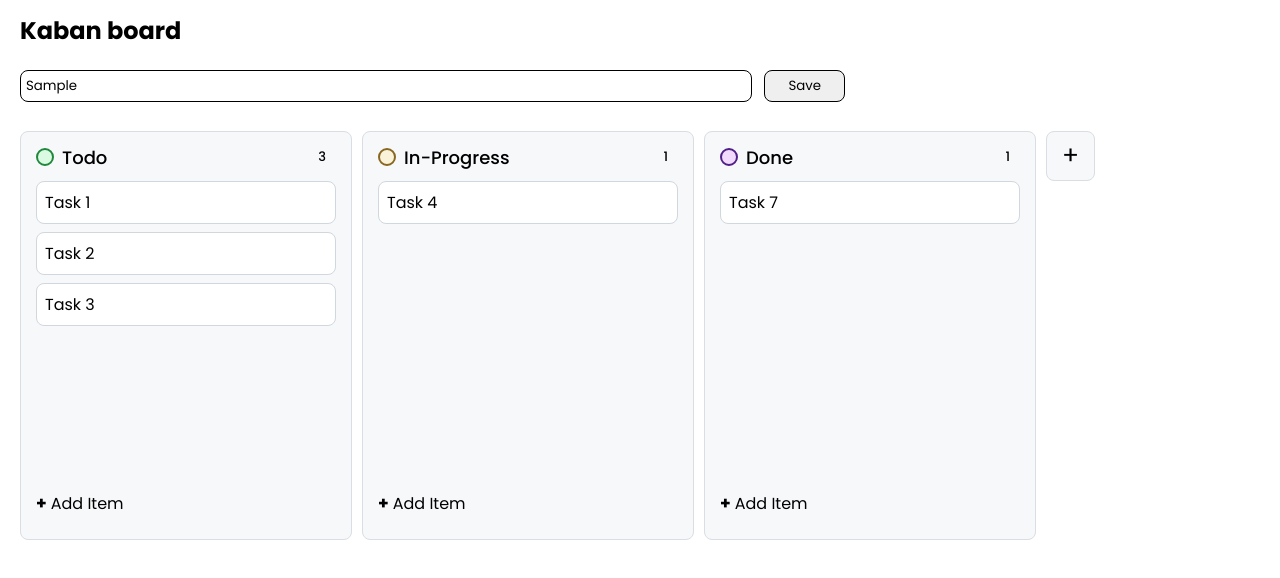
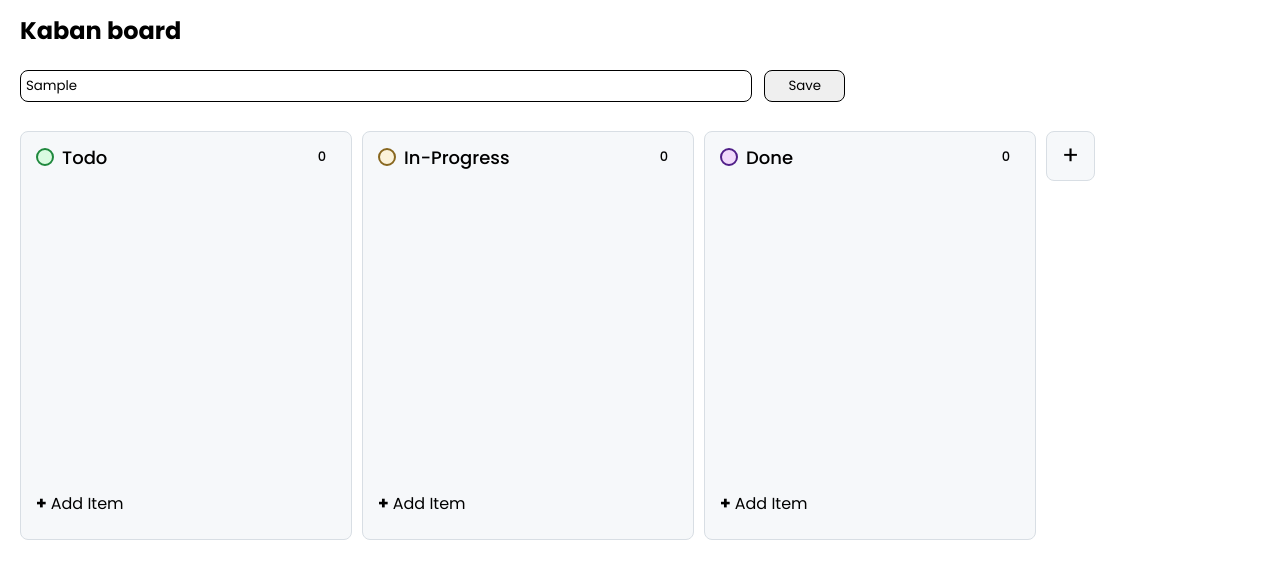
Before and after one commit to hemanth506/kanban-board, a plain HTML site: page index.html in a window 1280 px wide. Both pictures are taken after typing "Sample" into the empty fields and a click on the button "Save". Drawn offline with Linux system fonts and the light colour scheme; a web font is replaced by a local one.

Commit message:
Added filter functionality

```diff
--- a/index.html
+++ b/index.html
@@ -22,7 +22,7 @@
       <option value="project-1">Project 1</option>
       <option value="project-2">Project 2</option>
     </select> -->
-    <input class="input-field" type="text" placeholder="Filter by keywords">
+    <input class="input-field input-filter" type="text" placeholder="Filter by keywords">
     <button class="button save-filter">Save</button>
   </section>
 
--- a/kanban.js
+++ b/kanban.js
@@ -2,10 +2,29 @@ const addItemContainer = document.querySelectorAll(".add-item-container");
 const plusBoard = document.querySelector(".plus-board");
 const plusBtn = document.querySelector(".plus");
 const boardContainer = document.querySelector("#board-container");
+const saveFilterBtn = document.querySelector(".save-filter");
 
 addItemContainer.forEach((container) => {
   const board = container.getAttribute("board");
   container.appendChild(createTaskElement(board));
+});
+
+saveFilterBtn.addEventListener("click", () => {
+  const allTasks = getAllTasks();
+  console.log("🚀", allTasks.length);
+  const filterInput = document
+    .querySelector(".input-filter")
+    .value.toLowerCase();
+  console.log(`"${filterInput}"`);
+  allTasks.forEach((task) => {
+    const innerText = task.innerText.toLowerCase();
+    if (innerText.includes(filterInput)) {
+      task.style.display = "block";
+    } else {
+      task.style.display = "none";
+    }
+  });
+  setTaskCount();
 });
 
 const getClosestElement = (board, yAxis) => {
@@ -75,9 +94,17 @@ triggerCreateTaskBtn();
 const setTaskCount = () => {
   const taskBoards = getAllTaskBoards();
   taskBoards.forEach((taskBoard) => {
-    const totalTasksPerBoard = taskBoard.querySelectorAll(".task").length;
+    const tasksPerBoard = taskBoard.querySelectorAll(".task");
+    let totalTasksLength = tasksPerBoard.length;
+    tasksPerBoard.forEach((task) => {
+      const computedStyle = window.getComputedStyle(task);
+      if (computedStyle.getPropertyValue("display") === "none") {
+        totalTasksLength--;
+      }
+    });
+
     const board = taskBoard.getAttribute("board");
-    document.querySelector(`.${board}-count`).innerText = totalTasksPerBoard;
+    document.querySelector(`.${board}-count`).innerText = totalTasksLength;
   });
 };
 
--- a/utils.js
+++ b/utils.js
@@ -1,5 +1,7 @@
+const getAllTasks = () => document.querySelectorAll(".task");
+
 const setDraggableProperty = () => {
-  const tasks = document.querySelectorAll(".task");
+  const tasks = getAllTasks();
   tasks.forEach((task) => {
     task.addEventListener("dragstart", (e) => {
       task.classList.add("is-dragging");
```
